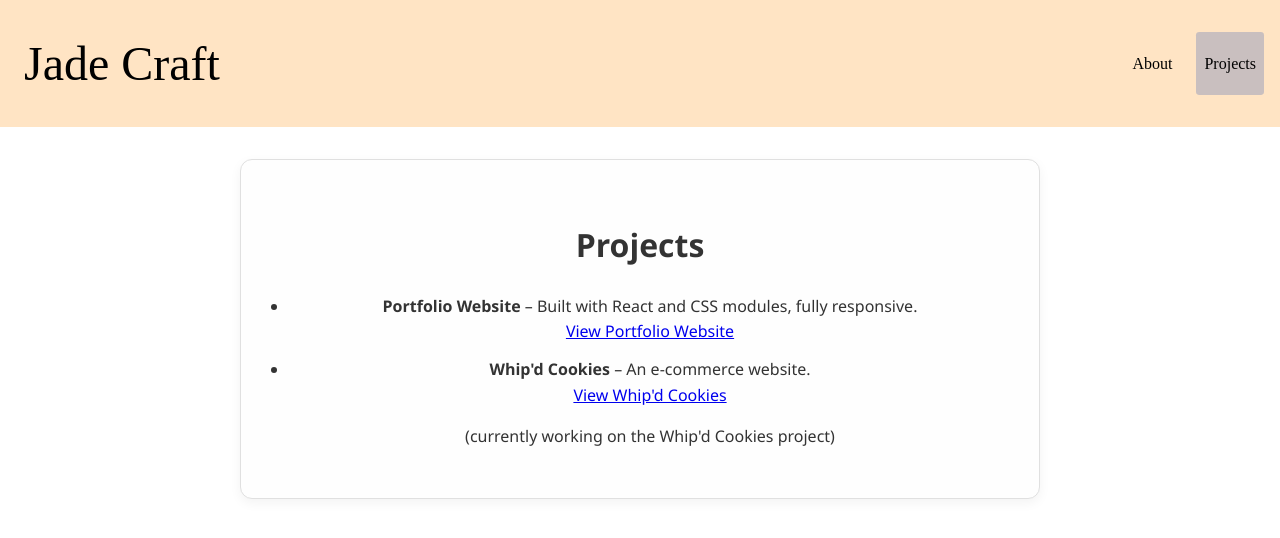
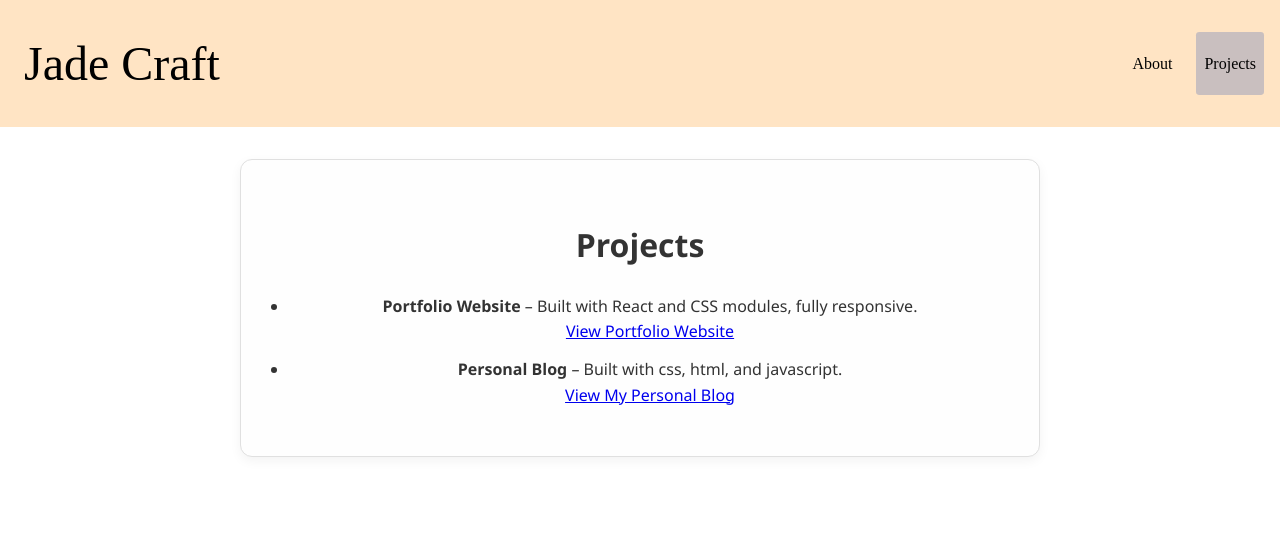
Before and after one commit to jadecraft/portfolio-webiste2.0, a React (Vite) app: page /projects in a window 1280 px wide. Shown: the top 538 px of the page. Built offline with nearby package versions, Linux system fonts and the light colour scheme.

Commit message:
updated my projects

```diff
--- a/src/pages/projects.jsx
+++ b/src/pages/projects.jsx
@@ -13,11 +13,10 @@ function Projects() {
           </a>
         </li>
         <li>
-          <strong>Whip'd Cookies</strong> – An e-commerce website.<br />
-          <a href="https://whipd-cookies.netlify.app/" target="_blank" rel="noopener noreferrer">
-            View Whip'd Cookies
+          <strong>Personal Blog</strong> – Built with css, html, and javascript.<br />
+          <a href="https://personal-blog-jadec.netlify.app/" target="_blank" rel="noopener noreferrer">
+            View My Personal Blog
           </a>
-          <p>(currently working on the Whip'd Cookies project)</p>
         </li>
       </ul>
     </section>
```
